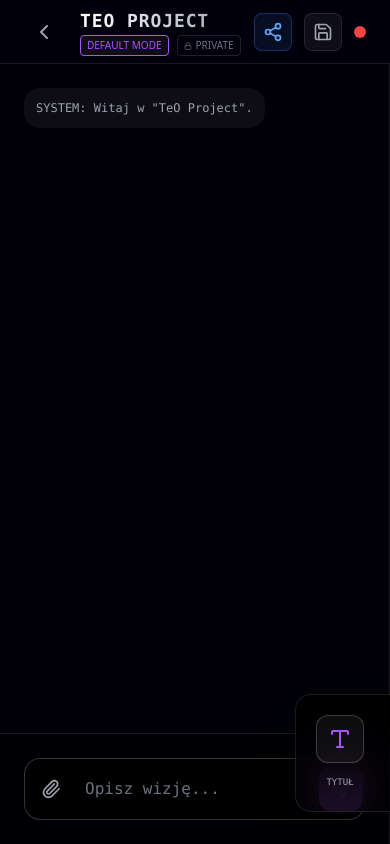
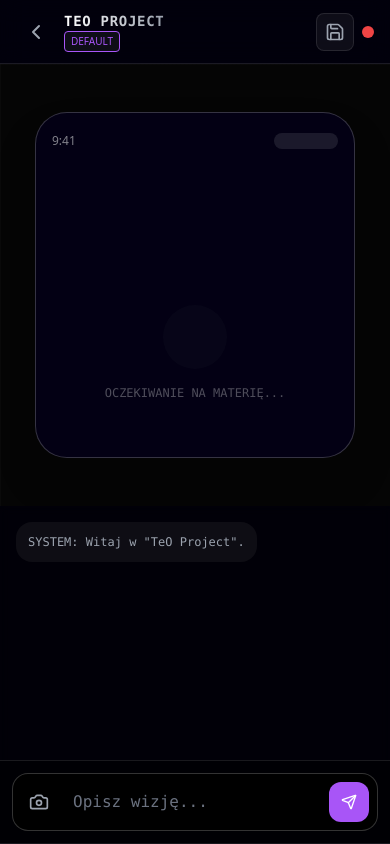
Before and after one commit to TeOMusicStudioSMT/teo-app-studio, a React (Vite) app: page /create in a window 390 px wide. Built offline with nearby package versions, Linux system fonts and the light colour scheme.

Commit message:
feat: add TeO Vision: Adapt

```diff
--- a/src/ProjectWizard.tsx
+++ b/src/ProjectWizard.tsx
@@ -1,8 +1,7 @@
-import React, { useState } from 'react';
+import React, { useState, useEffect } from 'react';
 import { motion, AnimatePresence } from 'framer-motion';
-// DODANO BRAKUJĄCE IKONY: Coffee, Zap, Users, Bot
 import { X, Rocket, Lock, Globe, Edit3, Box, Coffee, Zap, Users, Bot } from 'lucide-react';
-import { useNavigate } from 'react-router-dom';
+import { useNavigate, useSearchParams } from 'react-router-dom';
 
 interface ProjectWizardProps {
     isOpen: boolean;
@@ -12,6 +11,7 @@ interface ProjectWizardProps {
 
 export default function ProjectWizard({ isOpen, onClose, preselectedMode }: ProjectWizardProps) {
     const navigate = useNavigate();
+    const [searchParams] = useSearchParams(); // <- ODBIERAMY KLUCZ Z URL
 
     const [projectData, setProjectData] = useState({
         name: '',
@@ -21,11 +21,14 @@ export default function ProjectWizard({ isOpen, onClose, preselectedMode }: Proj
         isPublic: false
     });
 
-    React.useEffect(() => {
+    useEffect(() => {
         if (preselectedMode) setProjectData(p => ({ ...p, mode: preselectedMode }));
     }, [preselectedMode]);
 
     const handleLaunch = () => {
+        // Pobieramy klucz z obecnego adresu (jeśli jest)
+        const currentKey = searchParams.get('key');
+
         const params = new URLSearchParams({
             mode: projectData.mode,
             name: projectData.name || 'Untitled Project',
@@ -33,6 +36,12 @@ export default function ProjectWizard({ isOpen, onClose, preselectedMode }: Proj
             public: projectData.isPublic.toString(),
             custom: projectData.customDefinition
         });
+
+        // JEŚLI MAMY KLUCZ, DOKLEJAMY GO DO NOWEGO ADRESU!
+        if (currentKey) {
+            params.append('key', currentKey);
+        }
+
         navigate(`/create?${params.toString()}`);
     };
 
@@ -45,11 +54,11 @@ export default function ProjectWizard({ isOpen, onClose, preselectedMode }: Proj
                 >
                     <motion.div
                         initial={{ scale: 0.9, y: 20 }} animate={{ scale: 1, y: 0 }} exit={{ scale: 0.9, y: 20 }}
-                        className="bg-[#0a0a0a] border border-white/10 w-full max-w-2xl rounded-3xl shadow-2xl overflow-hidden flex flex-col"
+                        className="bg-[#0a0a0a] border border-white/10 w-full max-w-2xl rounded-3xl shadow-2xl overflow-hidden flex flex-col max-h-[90vh]"
                     >
                         {/* Header */}
-                        <div className="p-6 border-b border-white/10 flex justify-between items-center bg-gradient-to-r from-purple-900/20 to-blue-900/20">
-                            <h2 className="text-2xl font-bold text-white font-mono flex items-center gap-3">
+                        <div className="p-6 border-b border-white/10 flex justify-between items-center bg-gradient-to-r from-purple-900/20 to-blue-900/20 shrink-0">
+                            <h2 className="text-xl md:text-2xl font-bold text-white font-mono flex items-center gap-3">
                                 <Rocket className="text-teo-primary" /> INICJALIZACJA PROJEKTU
                             </h2>
                             <button onClick={onClose} className="p-2 hover:bg-white/10 rounded-full text-gray-400 hover:text-white transition-colors">
@@ -57,8 +66,8 @@ export default function ProjectWizard({ isOpen, onClose, preselectedMode }: Proj
                             </button>
                         </div>
 
-                        {/* Formularz */}
-                        <div className="p-8 space-y-6">
+                        {/* Formularz - Scrollowalny */}
+                        <div className="p-6 md:p-8 space-y-6 overflow-y-auto custom-scrollbar">
                             <div className="grid grid-cols-1 md:grid-cols-2 gap-6">
                                 <div className="space-y-2">
                                     <label className="text-xs text-gray-400 font-mono uppercase tracking-widest">Nazwa Projektu</label>
@@ -97,14 +106,13 @@ export default function ProjectWizard({ isOpen, onClose, preselectedMode }: Proj
                             {/* Wybierz Rdzeń AI */}
                             <div className="space-y-3">
                                 <label className="text-xs text-gray-400 font-mono uppercase tracking-widest">Wybierz Rdzeń AI (Theme)</label>
-                                <div className="grid grid-cols-3 gap-3">
+                                <div className="grid grid-cols-2 md:grid-cols-3 gap-3">
                                     {['default', 'grvim', 'game', 'eco', 'business', 'custom'].map(m => (
                                         <button
                                             key={m}
                                             onClick={() => setProjectData(p => ({ ...p, mode: m }))}
                                             className={`p-3 rounded-xl text-xs font-bold uppercase transition-all border flex flex-col items-center gap-2 ${projectData.mode === m ? 'bg-white/10 text-white border-white/50 shadow-lg' : 'bg-white/5 text-gray-500 border-white/10 hover:border-white/30'}`}
                                         >
-                                            {/* Ikonki dla trybów */}
                                             {m === 'business' && <Coffee className="w-5 h-5 text-amber-400" />}
                                             {m === 'game' && <Zap className="w-5 h-5 text-yellow-400" />}
                                             {m === 'eco' && <Users className="w-5 h-5 text-cyan-400" />}
@@ -140,14 +148,14 @@ export default function ProjectWizard({ isOpen, onClose, preselectedMode }: Proj
                         </div>
 
                         {/* Footer */}
-                        <div className="p-6 border-t border-white/10 bg-black/40 flex justify-end gap-4">
+                        <div className="p-6 border-t border-white/10 bg-black/40 flex justify-end gap-4 shrink-0">
                             <button onClick={onClose} className="px-6 py-3 rounded-xl text-gray-400 hover:text-white transition-colors">Anuluj</button>
                             <button
                                 onClick={handleLaunch}
                                 disabled={!projectData.name}
                                 className="px-8 py-3 rounded-xl bg-gradient-to-r from-teo-primary to-blue-600 text-white font-bold shadow-lg hover:shadow-purple-500/30 transition-all disabled:opacity-50 disabled:cursor-not-allowed flex items-center gap-2"
                             >
-                                <Rocket className="w-5 h-5" /> ROZPOCZNIJ SYNTEZĘ
+                                <Rocket className="w-5 h-5" /> START
                             </button>
                         </div>
                     </motion.div>
--- a/src/Workspace.tsx
+++ b/src/Workspace.tsx
@@ -5,6 +5,7 @@ import { useNavigate, useSearchParams } from 'react-router-dom';
 import { generateUI } from './aiService';
 import { downloadCode } from './exportService';
 
+// Style
 const THEMES: any = {
     default: { color: 'text-teo-primary', border: 'border-teo-primary', bg: 'bg-teo-primary', glow: 'shadow-purple-500/50' },
     grvim: { color: 'text-orange-500', border: 'border-orange-500', bg: 'bg-orange-500', glow: 'shadow-orange-500/50' },
@@ -14,6 +15,7 @@ const THEMES: any = {
     business: { color: 'text-amber-200', border: 'border-amber-500', bg: 'bg-amber-600', glow: 'shadow-amber-500/50' },
 };
 
+// Komponent Renderujący
 const RenderElement = ({ el, themeMode }: { el: any, themeMode: string }) => {
     const commonClasses = "mb-4 w-full transition-all duration-300";
     const t = THEMES[themeMode] || THEMES.default;
@@ -66,7 +68,7 @@ export default function Workspace() {
 
     const [apiKey, setApiKey] = useState('');
     const [inputText, setInputText] = useState('');
-    const [selectedImage, setSelectedImage] = useState<string | null>(null); // Przechowuje obrazek Base64
+    const [selectedImage, setSelectedImage] = useState<string | null>(null);
     const [isProcessing, setIsProcessing] = useState(false);
     const [logs, setLogs] = useState<string[]>([]);
 
@@ -97,7 +99,6 @@ export default function Workspace() {
         }
     }, []);
 
-    // --- OBSŁUGA PLIKÓW ---
     const handleFileSelect = (event: React.ChangeEvent<HTMLInputElement>) => {
         const file = event.target.files?.[0];
         if (file) {
@@ -112,7 +113,6 @@ export default function Workspace() {
 
     const triggerFileInput = () => fileInputRef.current?.click();
 
-    // --- GŁÓWNA LOGIKA ---
     const processPrompt = async (prompt: string, source: 'USER' | 'GRVim') => {
         if (!apiKey && !prompt.startsWith('AIza')) {
             setLogs(prev => [...prev, 'SYSTEM: Brak klucza API.']);
@@ -131,7 +131,6 @@ export default function Workspace() {
         const currentElementsJSON = JSON.stringify(uiState.elements);
 
         if (source === 'GRVim') {
-            // ... (logika drag & drop bez zmian)
             const appendPrompt = `
                 ZADANIE: Stwórz obiekt JSON dla JEDNEGO nowego elementu: "${prompt}".
                 KONTEKST STYLU: "${mode}".
@@ -143,7 +142,6 @@ export default function Workspace() {
                 setLogs(prev => [...prev, `AI: Dodano element.`]);
             }
         } else {
-            // TRYB CHAT Z OBSŁUGĄ OBRAZU
             const contextPrompt = `
                 OBECNY KOD UI (JSON): ${currentElementsJSON}
                 ZADANIE UŻYTKOWNIKA: "${prompt}"
@@ -156,13 +154,12 @@ export default function Workspace() {
                 2. Zwróć PEŁNĄ strukturę JSON.
             `;
 
-            // Przekazujemy selectedImage do AI!
             const result = await generateUI(apiKey, contextPrompt, mode, customInstruction, selectedImage);
 
             if (result && result.elements) {
                 setUiState(result);
                 setLogs(prev => [...prev, `AI: ${result.message || 'Analiza zakończona.'}`]);
-                setSelectedImage(null); // Czyścimy obraz po wysłaniu
+                setSelectedImage(null);
             }
         }
 
@@ -176,7 +173,6 @@ export default function Workspace() {
         }
     };
 
-    // ... (reszta handlerów Drag&Drop bez zmian)
     const handleDragStart = (e: React.DragEvent, type: string) => { e.dataTransfer.setData('grvimType', type); setIsDragging(true); };
     const handleDragOver = (e: React.DragEvent) => e.preventDefault();
     const handleDrop = (e: React.DragEvent) => {
@@ -190,46 +186,40 @@ export default function Workspace() {
     };
 
     return (
-        <div className="h-screen w-screen bg-teo-void flex flex-col overflow-hidden text-white relative font-sans">
+        <div className="min-h-screen w-screen bg-teo-void flex flex-col overflow-hidden text-white relative font-sans">
 
             {/* HEADER */}
-            <header className="h-16 border-b border-white/10 bg-black/40 backdrop-blur-md flex items-center justify-between px-6 z-20 shrink-0">
-                <div className="flex items-center gap-4">
-                    <button onClick={() => navigate('/')} className="p-2 hover:bg-white/10 rounded-full text-gray-400 hover:text-white">
+            <header className="h-16 border-b border-white/10 bg-black/40 backdrop-blur-md flex items-center justify-between px-4 lg:px-6 z-20 shrink-0">
+                <div className="flex items-center gap-2 lg:gap-4 overflow-hidden">
+                    <button onClick={() => navigate('/')} className="p-2 hover:bg-white/10 rounded-full text-gray-400 hover:text-white shrink-0">
                         <ChevronLeft className="w-6 h-6" />
                     </button>
-                    <div className="flex flex-col">
-                        <h1 className={`text-lg font-bold bg-clip-text text-transparent bg-gradient-to-r from-white to-gray-400 font-mono tracking-wider`}>
+                    <div className="flex flex-col overflow-hidden">
+                        <h1 className={`text-sm lg:text-lg font-bold bg-clip-text text-transparent bg-gradient-to-r from-white to-gray-400 font-mono tracking-wider truncate`}>
                             {projectName.toUpperCase()}
                         </h1>
                         <div className="flex gap-2 items-center">
                             <span className={`text-[10px] px-1.5 py-0.5 rounded border ${currentTheme.border} ${currentTheme.color} bg-white/5 uppercase`}>
-                                {mode} MODE
+                                {mode}
                             </span>
-                            {isPublic ? (
-                                <span className="text-[10px] text-green-400 border border-green-500/30 px-1.5 py-0.5 rounded bg-green-500/10 flex gap-1 items-center"><Globe className="w-2 h-2" /> PUBLIC</span>
-                            ) : (
-                                <span className="text-[10px] text-gray-500 border border-gray-500/30 px-1.5 py-0.5 rounded flex gap-1 items-center"><Lock className="w-2 h-2" /> PRIVATE</span>
-                            )}
                         </div>
                     </div>
                 </div>
-                <div className="flex items-center gap-3">
-                    <button onClick={() => alert("Wysyłanie do TeOnauts Apps...")} className="p-2 bg-blue-500/10 hover:bg-blue-500/20 text-blue-400 border border-blue-500/30 rounded-lg transition-all flex items-center gap-2">
-                        <Share2 className="w-5 h-5" />
-                    </button>
+                <div className="flex items-center gap-2 lg:gap-3 shrink-0">
                     <button onClick={() => downloadCode(projectName, uiState)} className="p-2 bg-white/5 hover:bg-green-500/20 text-gray-400 hover:text-green-400 rounded-lg border border-white/10 hover:border-green-500/50 transition-all flex items-center gap-2">
                         <Save className="w-5 h-5" />
-                        <span className="text-xs font-mono hidden md:inline">EXPORT</span>
+                        <span className="text-xs font-mono hidden md:inline">CODE</span>
                     </button>
                     <div className={`w-3 h-3 rounded-full ${apiKey ? 'bg-green-500 shadow-[0_0_10px_#00ff00]' : 'bg-red-500'}`} />
                 </div>
             </header>
 
-            <div className="flex-1 flex relative overflow-hidden">
-                {/* LEWY PANEL */}
-                <div className="w-[450px] border-r border-white/10 bg-black/60 flex flex-col relative z-10 backdrop-blur-sm h-full">
-                    <div className="flex-1 p-6 font-mono text-sm text-gray-300 overflow-y-auto scrollbar-thin pb-40">
+            {/* GŁÓWNY UKŁAD: FLEX-COL NA MOBILE, FLEX-ROW NA DESKTOPIE */}
+            <div className="flex-1 flex flex-col lg:flex-row relative overflow-hidden">
+
+                {/* 1. LEWY PANEL (CHAT) - NA MOBILE GÓRA/ŚRODEK */}
+                <div className="w-full lg:w-[450px] h-[40vh] lg:h-full border-b lg:border-b-0 lg:border-r border-white/10 bg-black/60 flex flex-col relative z-10 backdrop-blur-sm order-2 lg:order-1">
+                    <div className="flex-1 p-4 lg:p-6 font-mono text-sm text-gray-300 overflow-y-auto scrollbar-thin">
                         {logs.map((log, index) => (
                             <div key={index} className={`flex gap-3 mb-3 ${log.startsWith('>') ? 'justify-end' : ''}`}>
                                 <div className={`p-3 rounded-2xl text-xs max-w-[90%] ${log.startsWith('>') ? `${currentTheme.bg}/20 text-white border ${currentTheme.border}/50` : log.startsWith('⚡') ? 'bg-white/10 text-white' : 'bg-white/5 text-gray-400'}`}>
@@ -237,33 +227,25 @@ export default function Workspace() {
                                 </div>
                             </div>
                         ))}
-                        {isProcessing && <div className={`${currentTheme.color} text-xs animate-pulse flex items-center gap-2`}><Loader2 className="w-3 h-3 animate-spin" /> Analiza wizualna...</div>}
+                        {isProcessing && <div className={`${currentTheme.color} text-xs animate-pulse flex items-center gap-2`}><Loader2 className="w-3 h-3 animate-spin" /> Przetwarzanie...</div>}
                     </div>
 
-                    {/* INPUT AREA Z OBSŁUGĄ ZDJĘĆ */}
-                    <div className="p-6 bg-black/40 border-t border-white/10 shrink-0 z-20 absolute bottom-0 w-full">
-
-                        {/* PODGLĄD WYBRANEGO ZDJĘCIA */}
+                    {/* INPUT AREA */}
+                    <div className="p-3 lg:p-6 bg-black/40 border-t border-white/10 shrink-0 z-20">
+                        {/* PODGLĄD ZDJĘCIA */}
                         <AnimatePresence>
                             {selectedImage && (
-                                <motion.div initial={{ opacity: 0, y: 10 }} animate={{ opacity: 1, y: 0 }} exit={{ opacity: 0, y: 10 }} className="absolute -top-16 left-6 flex items-center gap-2 bg-black/80 p-2 rounded-lg border border-white/20 backdrop-blur-md">
-                                    <img src={selectedImage} alt="Preview" className="w-10 h-10 object-cover rounded-md" />
-                                    <span className="text-xs text-green-400 font-mono">Obraz gotowy</span>
-                                    <button onClick={() => setSelectedImage(null)} className="p-1 hover:bg-white/10 rounded-full text-gray-400"><X className="w-4 h-4" /></button>
+                                <motion.div initial={{ opacity: 0, y: 10 }} animate={{ opacity: 1, y: 0 }} exit={{ opacity: 0, y: 10 }} className="absolute -top-12 left-4 flex items-center gap-2 bg-black/80 p-1 rounded-lg border border-white/20">
+                                    <img src={selectedImage} alt="Preview" className="w-8 h-8 object-cover rounded-md" />
+                                    <button onClick={() => setSelectedImage(null)} className="p-1 hover:bg-white/10 rounded-full text-gray-400"><X className="w-3 h-3" /></button>
                                 </motion.div>
                             )}
                         </AnimatePresence>
 
                         <div className={`bg-black/90 backdrop-blur-xl border border-white/20 rounded-2xl p-2 shadow-2xl flex items-center gap-2 focus-within:border-${currentTheme.bg.split('-')[1]}-500 transition-colors`}>
-
-                            {/* PRZYCISKI UPLOADU */}
-                            <button onClick={triggerFileInput} className="p-2 rounded-xl hover:bg-white/10 text-gray-400 transition-colors" title="Dodaj zdjęcie">
-                                <Paperclip className="w-5 h-5" />
-                            </button>
-                            <button onClick={triggerFileInput} className="p-2 rounded-xl hover:bg-white/10 text-gray-400 transition-colors hidden md:block" title="Użyj kamery">
+                            <button onClick={triggerFileInput} className="p-2 rounded-xl hover:bg-white/10 text-gray-400 transition-colors">
                                 <Camera className="w-5 h-5" />
                             </button>
-                            {/* Ukryty input pliku */}
                             <input type="file" ref={fileInputRef} onChange={handleFileSelect} accept="image/*" className="hidden" />
 
                             <input
@@ -271,20 +253,20 @@ export default function Workspace() {
                                 value={inputText}
                                 onChange={(e) => setInputText(e.target.value)}
                                 onKeyDown={handleKeyDown}
-                                placeholder={selectedImage ? "Opisz co widzisz na zdjęciu..." : "Opisz wizję..."}
-                                className="flex-1 bg-transparent border-none text-white placeholder-gray-500 focus:outline-none text-base font-mono px-2 py-2"
+                                placeholder={selectedImage ? "Opisz zdjęcie..." : "Opisz wizję..."}
+                                className="flex-1 bg-transparent border-none text-white placeholder-gray-500 focus:outline-none text-base font-mono px-2 py-1"
                             />
-                            <div className="h-8 w-[1px] bg-white/20" />
-                            <button onClick={() => processPrompt(inputText, 'USER')} className={`p-3 rounded-xl ${currentTheme.bg} text-white transition-all shadow-lg hover:brightness-110`}>
-                                <Send className="w-5 h-5" />
+                            <button onClick={() => processPrompt(inputText, 'USER')} className={`p-3 rounded-xl ${currentTheme.bg} text-white transition-all`}>
+                                <Send className="w-4 h-4" />
                             </button>
                         </div>
                     </div>
                 </div>
 
-                {/* PRAWY PANEL (TELEFON) - Bez zmian w logice renderowania */}
-                <div className="flex-1 bg-[#050505] relative flex items-center justify-center bg-grid-pattern overflow-hidden">
-                    <motion.div layout style={{ backgroundColor: uiState.screenColor }} className={`w-[375px] h-[812px] border rounded-[3rem] shadow-2xl overflow-hidden relative transition-all duration-300 flex flex-col ${isDragging ? `${currentTheme.border} ${currentTheme.glow} scale-105` : 'border-white/20'}`} onDragOver={handleDragOver} onDrop={handleDrop}>
+                {/* 2. PRAWY PANEL (TELEFON) - NA MOBILE GÓRA */}
+                <div className="flex-1 h-[60vh] lg:h-full bg-[#050505] relative flex items-center justify-center bg-grid-pattern overflow-hidden order-1 lg:order-2 p-4 lg:p-0">
+                    <motion.div layout style={{ backgroundColor: uiState.screenColor }} className={`w-[320px] lg:w-[375px] h-full lg:h-[812px] max-h-[90%] border rounded-[2rem] lg:rounded-[3rem] shadow-2xl overflow-hidden relative transition-all duration-300 flex flex-col ${isDragging ? `${currentTheme.border} ${currentTheme.glow} scale-105` : 'border-white/20'}`} onDragOver={handleDragOver} onDrop={handleDrop}>
+
                         {/* Wskaźnik Upuszczania */}
                         {isDragging && (
                             <div className={`absolute inset-0 bg-black/60 backdrop-blur-sm z-50 flex flex-col items-center justify-center border-4 border-dashed ${currentTheme.border} rounded-[3rem]`}>
@@ -292,7 +274,8 @@ export default function Workspace() {
                                 <p className={`${currentTheme.color} font-mono font-bold text-lg tracking-widest`}>UPUŚĆ TUTAJ</p>
                             </div>
                         )}
-                        <div className="h-full p-6 flex flex-col overflow-y-auto scrollbar-hide">
+
+                        <div className="h-full p-4 lg:p-6 flex flex-col overflow-y-auto scrollbar-hide">
                             <div className="h-6 w-full flex justify-between items-center mb-6 opacity-50 shrink-0">
                                 <span className="text-xs text-white mix-blend-difference">9:41</span>
                                 <div className="w-16 h-4 bg-white/20 rounded-full mix-blend-difference" />
@@ -314,25 +297,25 @@ export default function Workspace() {
                 </div>
             </div>
 
-            {/* DOCK */}
-            <div className="absolute bottom-8 left-[calc(50%+225px)] -translate-x-1/2 flex gap-4 z-40 bg-black/80 backdrop-blur-xl p-3 rounded-2xl border border-white/10 shadow-2xl">
+            {/* DOCK - TYLKO NA DESKTOP LUB ZWINIĘTY NA MOBILE (Ukryłem na mobile dla czytelności, można odkomentować 'hidden' w 'hidden md:flex') */}
+            <div className="absolute bottom-4 left-1/2 -translate-x-1/2 hidden lg:flex gap-4 z-40 bg-black/80 backdrop-blur-xl p-3 rounded-2xl border border-white/10 shadow-2xl">
                 <div draggable onDragStart={(e) => handleDragStart(e, 'header')} className="group cursor-grab hover:-translate-y-2 transition-transform p-2 text-center">
-                    <div className={`w-12 h-12 rounded-xl bg-white/5 border border-white/20 flex items-center justify-center mb-1 group-hover:${currentTheme.border}`}>
-                        <Type className={`w-6 h-6 ${currentTheme.color}`} />
+                    <div className={`w-10 h-10 rounded-xl bg-white/5 border border-white/20 flex items-center justify-center mb-1 group-hover:${currentTheme.border}`}>
+                        <Type className={`w-5 h-5 ${currentTheme.color}`} />
                     </div>
-                    <span className="text-[9px] text-gray-400 font-mono">TYTUŁ</span>
+                    <span className="text-[8px] text-gray-400 font-mono">TYTUŁ</span>
                 </div>
                 <div draggable onDragStart={(e) => handleDragStart(e, 'card')} className="group cursor-grab hover:-translate-y-2 transition-transform p-2 text-center">
-                    <div className={`w-12 h-12 rounded-xl bg-white/5 border border-white/20 flex items-center justify-center mb-1 group-hover:${currentTheme.border}`}>
-                        <ImageIcon className={`w-6 h-6 ${currentTheme.color}`} />
+                    <div className={`w-10 h-10 rounded-xl bg-white/5 border border-white/20 flex items-center justify-center mb-1 group-hover:${currentTheme.border}`}>
+                        <ImageIcon className={`w-5 h-5 ${currentTheme.color}`} />
                     </div>
-                    <span className="text-[9px] text-gray-400 font-mono">KARTA</span>
+                    <span className="text-[8px] text-gray-400 font-mono">KARTA</span>
                 </div>
                 <div draggable onDragStart={(e) => handleDragStart(e, 'input')} className="group cursor-grab hover:-translate-y-2 transition-transform p-2 text-center">
-                    <div className={`w-12 h-12 rounded-xl bg-white/5 border border-white/20 flex items-center justify-center mb-1 group-hover:${currentTheme.border}`}>
-                        <FormInput className={`w-6 h-6 ${currentTheme.color}`} />
+                    <div className={`w-10 h-10 rounded-xl bg-white/5 border border-white/20 flex items-center justify-center mb-1 group-hover:${currentTheme.border}`}>
+                        <FormInput className={`w-5 h-5 ${currentTheme.color}`} />
                     </div>
-                    <span className="text-[9px] text-gray-400 font-mono">INPUT</span>
+                    <span className="text-[8px] text-gray-400 font-mono">INPUT</span>
                 </div>
             </div>
         </div>
```
